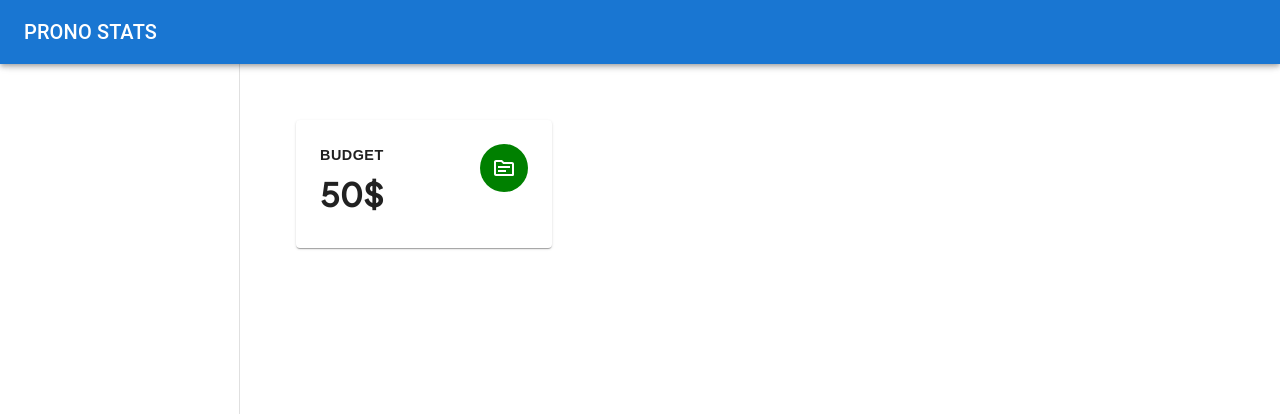
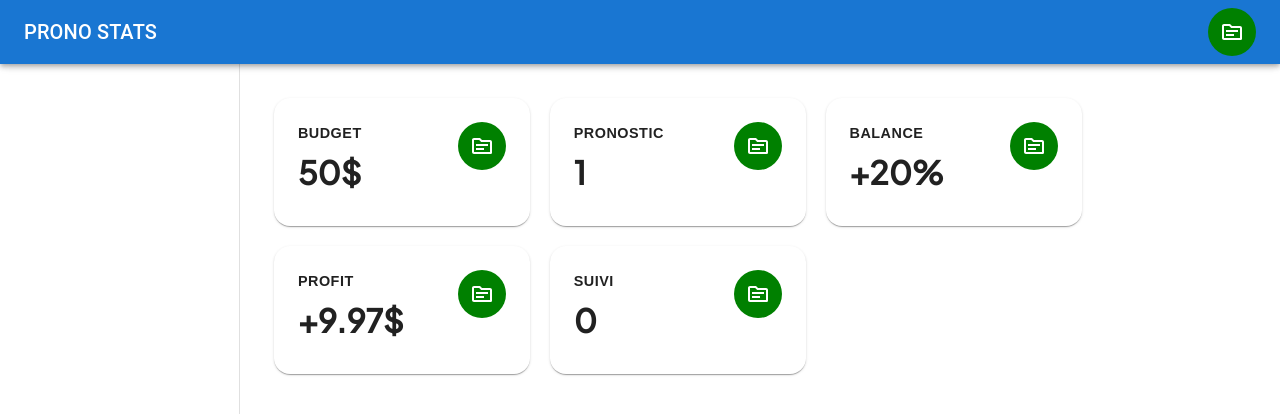
Before and after one commit to dpinard/dpinard, a React (Create React App) app in the folder testproject/: page / in a window 1280 px wide. Shown: the top 414 px of the page. Built offline with nearby package versions, Linux system fonts and the light colour scheme.

Commit message:
refacto add css dashcardpaper

```diff
--- a/testproject/package.json
+++ b/testproject/package.json
@@ -9,6 +9,7 @@
     "@fontsource/public-sans": "^4.5.12",
     "@mui/icons-material": "^5.11.16",
     "@mui/material": "^5.12.2",
+    "@mui/styles": "^5.13.2",
     "@testing-library/jest-dom": "^5.16.5",
     "@testing-library/react": "^13.4.0",
     "@testing-library/user-event": "^13.5.0",
--- a/testproject/src/components/dashboard.js
+++ b/testproject/src/components/dashboard.js
@@ -1,13 +1,21 @@
 import {Box} from '@mui/material';
 import Paper from '@mui/material/Paper';
-import Avatar from '@mui/material/Avatar';
-import Icon from '@mui/material/Icon';
 import Toolbar from '@mui/material/Toolbar';
 import Typography from '@mui/material/Typography';
+import Avatar from '@mui/material/Avatar';
 import TopicOutlinedIcon from '@mui/icons-material/TopicOutlined';
+
+const styles = {
+    dashCardPaper:{
+        m:4,
+        p:4,
+        borderRadius:'16px',
+    },
+};
 
 
 export default function Dashboard () {
+
     return (
         <div>
 
@@ -15,14 +23,16 @@ export default function Dashboard () {
             <Box
             sx={{
                 display:'flex',
-                flexWrap: 'wrap',
+                flexWrap: 'Wrap',
                 '&> :not(style)': {
                 p:3,
+                m:'1%',
                 width: 256,
                 height: 128,
                 },
             }}>
-            <Paper sx={{m:4,p:4}}>
+        {/* BUDGET */}
+                <Paper sx={styles.dashCardPaper}>
                     <Box sx={{display:'flex',justifyContent:'space-between'}}>
                     <Box sx={{display:'flex', flexDirection:'column', }}>
                         <Typography variant='h6' textTransform='uppercase' fontFamily="Arial" letterSpacing='0.5px' fontWeight='600' fontSize='0.90em'> Budget </Typography>
@@ -33,6 +43,60 @@ export default function Dashboard () {
                     </Avatar>
                     </Box>
                 </Paper>
+
+        {/* PRONOSTICS */}
+                <Paper sx={styles.dashCardPaper}>
+                    <Box sx={{display:'flex',justifyContent:'space-between'}}>
+                    <Box sx={{display:'flex', flexDirection:'column', }}>
+                        <Typography variant='h6' textTransform='uppercase' fontFamily="Arial" letterSpacing='0.5px' fontWeight='600' fontSize='0.90em'> Pronostic </Typography>
+                        <Typography variant='h5' fontFamily="Plus Jakarta Sans, sans-serif" lineHeight='1.7' fontWeight='700' fontSize='2rem'> 1 </Typography>
+                    </Box>
+                    <Avatar sx={{p:3, backgroundColor:'green'}}>
+                        <TopicOutlinedIcon/>
+                    </Avatar>
+                    </Box>
+                </Paper>
+
+        {/* RATIO */}
+                <Paper sx={styles.dashCardPaper}>
+                    <Box sx={{display:'flex',justifyContent:'space-between'}}>
+                    <Box sx={{display:'flex', flexDirection:'column', }}>
+                        <Typography variant='h6' textTransform='uppercase' fontFamily="Arial" letterSpacing='0.5px' fontWeight='600' fontSize='0.90em'> Balance </Typography>
+                        <Typography variant='h5' fontFamily="Plus Jakarta Sans, sans-serif" lineHeight='1.7' fontWeight='700' fontSize='2rem'> +20% </Typography>
+                    </Box>
+                    <Avatar sx={{p:3, backgroundColor:'green'}}>
+                        <TopicOutlinedIcon/>
+                    </Avatar>
+                    </Box>
+                </Paper>
+
+        {/* PROFIT */}
+                <Paper sx={styles.dashCardPaper}>
+                    <Box sx={{display:'flex',justifyContent:'space-between'}}>
+                    <Box sx={{display:'flex', flexDirection:'column', }}>
+                        <Typography variant='h6' textTransform='uppercase' fontFamily="Arial" letterSpacing='0.5px' fontWeight='600' fontSize='0.90em'> Profit </Typography>
+                        <Typography variant='h5' fontFamily="Plus Jakarta Sans, sans-serif" lineHeight='1.7' fontWeight='700' fontSize='2rem'> +9.97$ </Typography>
+                    </Box>
+                    <Avatar sx={{p:3, backgroundColor:'green'}}>
+                        <TopicOutlinedIcon/>
+                    </Avatar>
+                    </Box>
+                </Paper>
+
+           {/* SUIVI */}
+                <Paper sx={styles.dashCardPaper}>
+                    <Box sx={{display:'flex',justifyContent:'space-between'}}>
+                    <Box sx={{display:'flex', flexDirection:'column', }}>
+                        <Typography variant='h6' textTransform='uppercase' fontFamily="Arial" letterSpacing='0.5px' fontWeight='600' fontSize='0.90em'> Suivi </Typography>
+                        <Typography variant='h5' fontFamily="Plus Jakarta Sans, sans-serif" lineHeight='1.7' fontWeight='700' fontSize='2rem'> 0 </Typography>
+                    </Box>
+                    <Avatar sx={{p:3, backgroundColor:'green'}}>
+                        <TopicOutlinedIcon/>
+                    </Avatar>
+                    </Box>
+                </Paper>
+
+
             </Box>
 
 
--- a/testproject/src/components/navbar.js
+++ b/testproject/src/components/navbar.js
@@ -2,18 +2,26 @@ import { AppBar } from '@mui/material';
 import { Drawer } from '@mui/material';
 import Toolbar from '@mui/material/Toolbar';
 import Typography from '@mui/material/Typography';
+import Avatar from '@mui/material/Avatar';
+import TopicOutlinedIcon from '@mui/icons-material/TopicOutlined';
+
 
 
 export default function Navbar() {
     return (
         <div>
 
-        <AppBar position="fixed" sx={{ zIndex: (theme) => theme.zIndex.drawer + 1 }}>
+        <AppBar position="fixed" noWrap sx={{ zIndex: (theme) => theme.zIndex.drawer + 1 }}>
         <Toolbar>
-            <Typography variant="h6" noWrap component="div">
+            <Typography variant="h6" component="div" style={{flex:1}}>
                 PRONO STATS
             </Typography>
+
+            <Avatar sx={{p:3, backgroundColor:'green'}}>
+                <TopicOutlinedIcon/>
+            </Avatar>
         </Toolbar>
+
         </AppBar>
 
         <Drawer
```
Also changed, not shown: 1 other file (tests, documents, lock files or other folders). Lines whose indentation alone changed are shown as unchanged.
